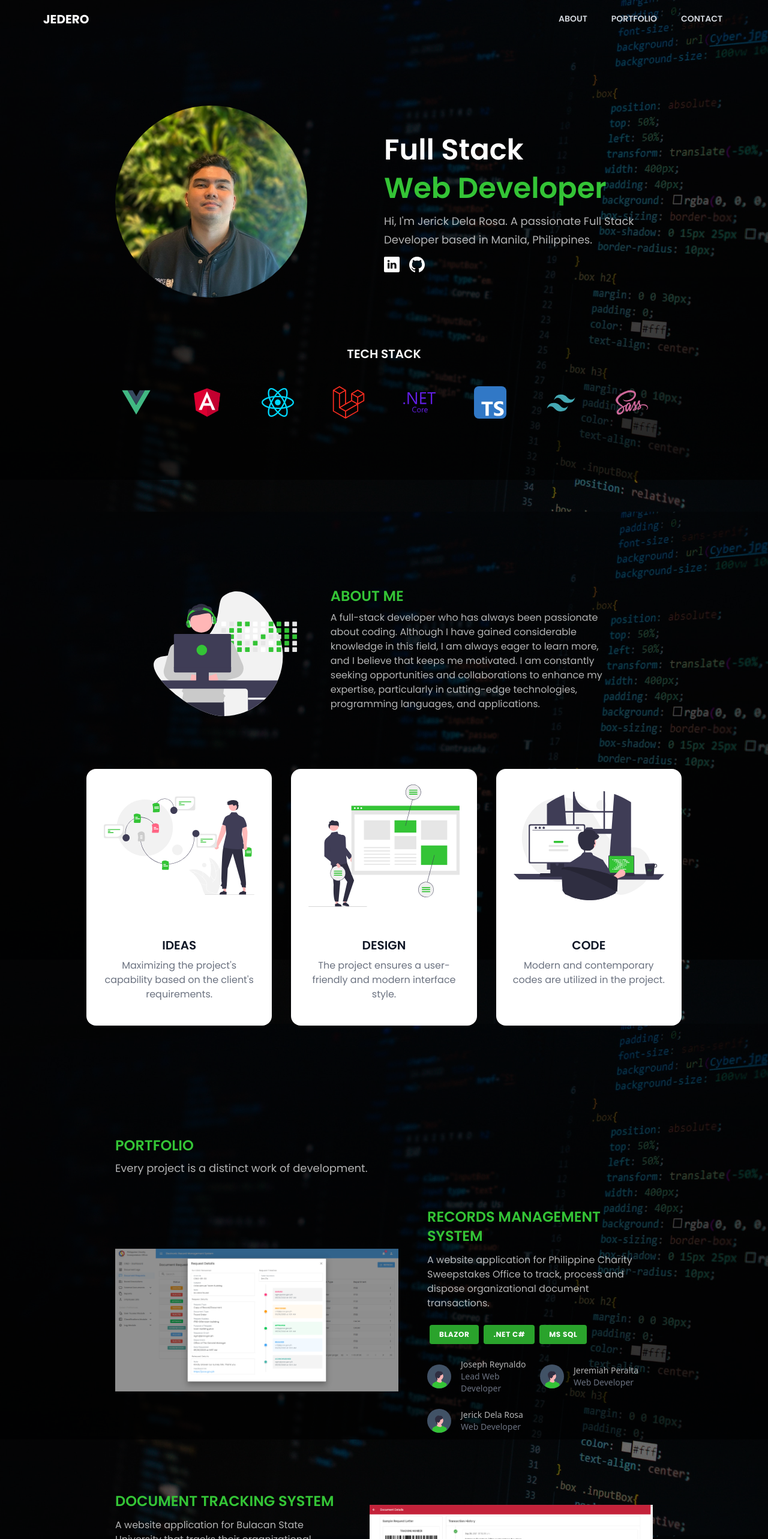
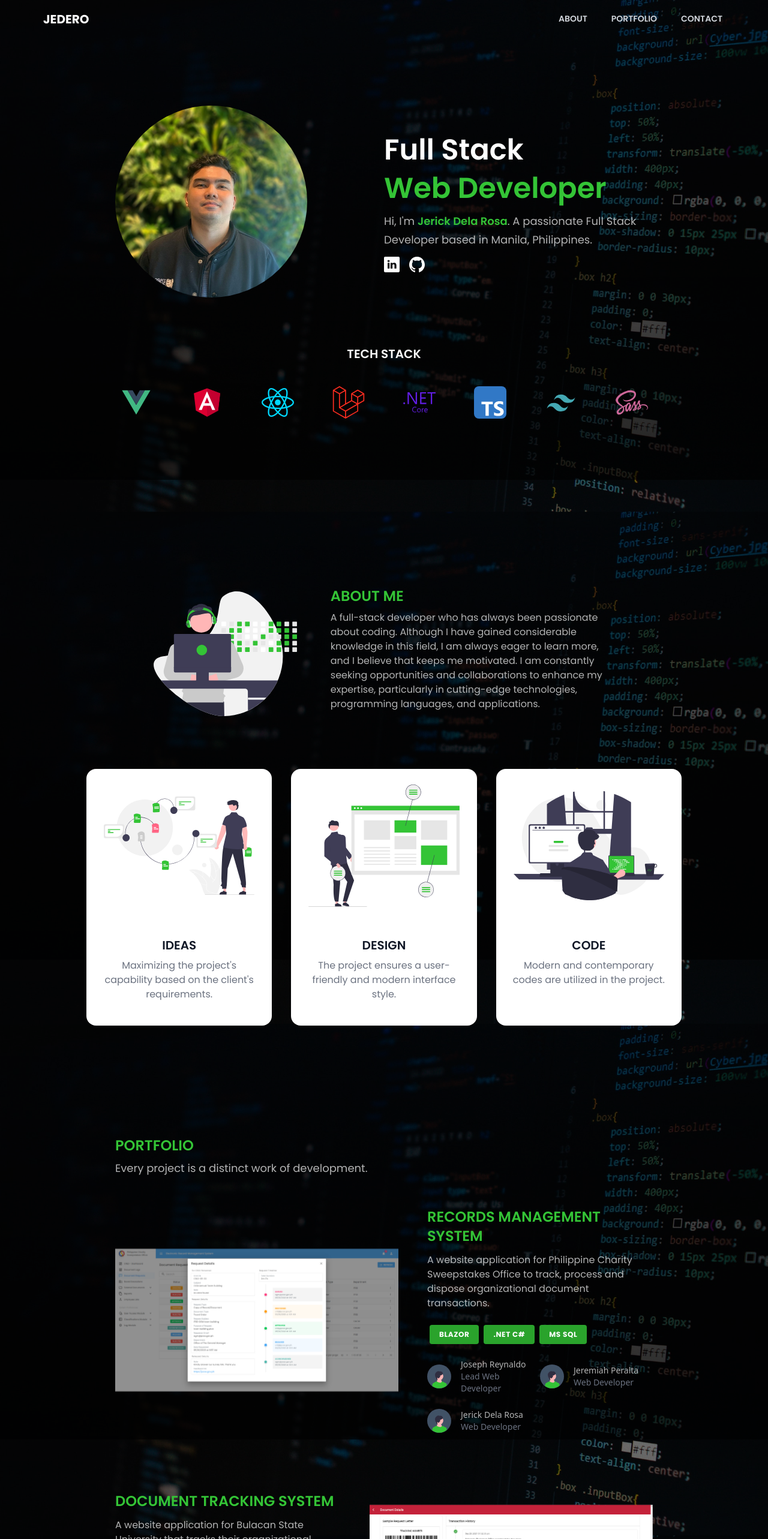
Before and after one commit to jerickdelarosa/react-portfolio, a React (Vite) app: page / in a window 1280 px wide. Shown: the top 2566 px of the page at 60% size. Built offline with nearby package versions, Linux system fonts and the light colour scheme.

Commit message:
added scroll animation using react-reveal

```diff
--- a/package.json
+++ b/package.json
@@ -16,6 +16,7 @@
     "flowbite-react": "^0.4.7",
     "react": "^18.2.0",
     "react-dom": "^18.2.0",
+    "react-reveal": "^1.2.2",
     "tw-elements": "^1.0.0-beta2"
   },
   "devDependencies": {
--- a/src/components/navigations/ScrollToTop.jsx
+++ b/src/components/navigations/ScrollToTop.jsx
@@ -28,7 +28,7 @@ const ScrollToTop = () => {
     }, [])
 
     return (
-        <div className="fixed bottom-6 right-6">
+        <div className="fixed bottom-6 right-6 z-50">
             <button
                 type="button"
                 onClick={scrollToTop}
--- a/src/components/sections/About.jsx
+++ b/src/components/sections/About.jsx
@@ -1,13 +1,16 @@
 import React from 'react'
 import { developer } from '../../assets'
+import Fade from 'react-reveal/Fade'
 
 const About = () => (
     <div className='flex flex-row items-center justify-center my-3 md:my-6 sm:px-0 px-6 pt-10'>
         <div className="flex flex-col rounded-2xl bg-transparent sm:max-w-xl md:max-w-4xl sm:flex-row md:px-8 md:py-4">
-            <img
-                className="h-auto w-full object-cover xs:w-60 xs:h-full sm:w-60 sm:h-48 md:w-full md:h-60 p-4 md:px-8 self-center"
-                src={developer}
-                alt="about-logo" />
+            <Fade duration={500}>
+                <img
+                    className="h-auto w-full object-cover xs:w-60 xs:h-full sm:w-60 sm:h-48 md:w-full md:h-60 p-4 md:px-8 self-center"
+                    src={developer}
+                    alt="about-logo" />
+            </Fade>
             <div className="flex flex-col justify-start p-6">
                 <h5
                     className="font-poppins mb-2 text-xl lg:text-2xl font-semibold text-green uppercase self-center sm:self-start">
--- a/src/components/sections/Contact.jsx
+++ b/src/components/sections/Contact.jsx
@@ -1,5 +1,6 @@
 import React from 'react'
 import { location, mail, resume } from '../../assets'
+import Fade from 'react-reveal/Fade'
 
 const Contact = () => {
     return (
@@ -11,6 +12,7 @@ const Contact = () => {
                     </h5>
                     <p className="lg:w-2/3 text-center sm:text-start leading-relaxed mb-4 font-poppins font-normal lg:text-[18px] text-dimWhite ">I would love to hear from you. Please get in touch with me through any of the channels listed below, and I'll do my best to get back to you as soon as possible. I appreciate you stopping by, and I look forward to connecting with you soon!</p>
                 </div>
+                <Fade bottom cascade duration={500}>
                     <div className="flex flex-col ss:flex-row text-center md:text-start mt-8 items-center ss:items-stretch">
                         <div className="p-2 lg:max-w-1/3 md:max-w-1/3 w-10/12 ss:w-full">
                             <a href="https://www.google.com/maps/place/San+Isidro,+Bulacan/@14.8651713,120.7276021,16z/data=!3m1!4b1!4m6!3m5!1s0x3396509283201985:0xa2c6cc7b7e2e669e!8m2!3d14.8635767!4d120.7335581!16s%2Fg%2F11gbf90d4q?entry=ttu" target='_blank'>
@@ -46,6 +48,7 @@ const Contact = () => {
                             </a>
                         </div>
                     </div>
+                </Fade>
             </div>
         </section>
     )
--- a/src/components/sections/Hero.jsx
+++ b/src/components/sections/Hero.jsx
@@ -2,18 +2,23 @@ import React from 'react'
 import styles from '../../styles'
 import { jedero } from '../../assets'
 import { mediaLinks } from '../../constants'
+import Fade from 'react-reveal/Fade'
 
 const Hero = () => (
     <section id="home" className={`flex md:flex-row flex-col sm:py-4 py-4 sm:px-16 px-0`}>
+        <Fade duration={500}>
             <div className={`flex-1 flex justify-center items-center flex-row mb-6 md:mb-0 relative`}>
                 <img src={jedero} alt="robot" className='rounded-full sm:w-80 md:w-90 xl:w-96 w-[80%] sm:h-80 md:wh-80 xl:h-96 h-[80%]' />
             </div>
+        </Fade>
+        <Fade cascade duration={500}>
             <div className={`flex-1 ${styles.flexStart} flex-col xl:px-0 sm:px-16 px-6 ss:ml-0 text-center md:text-start`}>
                 <h1 className='font-poppins font-semibold md:text-[48px] sm:text-[48px] xs:text-[42px] text-[32px] text-white md:leading-[64px] sm:leading-[64px] self-center md:self-start'>
                     Full Stack<br className='block' /> {" "}
                     <span className='text-green'>Web Developer</span> {" "}
                 </h1>
-            <p className={`${styles.paragraph} max-w-[470px] mt-2 self-center md:self-auto`}>Hi, I'm Jerick Dela Rosa. A passionate Full Stack Developer based in Manila, Philippines.</p>
+                <p className={`${styles.paragraph} max-w-[470px] mt-2 self-center md:self-auto`}>Hi, I'm <span class="text-green font-semibold">Jerick Dela Rosa</span>. A passionate Full Stack Developer based in Manila, Philippines.</p>
+                <Fade cascade duration={750} right>
                     <div className={`flex flex-row mt-3 self-center md:self-auto`}>
                         {mediaLinks.map((media, index) => (
                             <a href={media.link} key={`${media.id}-${index}`} target="_blank">
@@ -21,7 +26,9 @@ const Hero = () => (
                             </a>
                         ))}
                     </div>
+                </Fade>
             </div>
+        </Fade>
     </section>
 )
 
--- a/src/components/sections/Portfolio.jsx
+++ b/src/components/sections/Portfolio.jsx
@@ -1,9 +1,14 @@
 import React from 'react'
 import { projects } from '../../constants'
+import Fade from 'react-reveal/Fade'
 
 const ProjectTemplate = ({ title, year, description, projectImg, images, languages, developers, index }) => (
     <div className={`mt-3 lg:-mx-6 md:flex lg:items-center lg:justify-center ${index > 0 ? "pt-16" : "pt-0"}`}>
-        <img className={`order-1 ${index % 2 == 0 ? "md:order-1" : "md:order-2"} object-contain lg:object-scale-down w-full md:mx-6 md:w-1/2  sm:h-72 md:h-80`} src={projectImg} alt="" />
+
+        <Fade left={index % 2 == 0} right={index % 2 != 0} duration={500}>
+            <img className={`order-1 ${index % 2 == 0 ? "md:order-1" : "md:order-2"} object-contain lg:object-scale-down w-full md:mx-6 md:w-1/2  sm:h-72 md:h-80`} src={projectImg} alt={projectImg} />
+        </Fade>
+
         <div className={`order-2 ${index % 2 == 0 ? "md:order-2" : "md:order-1"} mt-6 md:w-1/2 md:mt-0 md:mx-6`}>
             <p className="font-poppins block text-xl font-semibold text-green md:text-2xl">
                 {title}
@@ -12,15 +17,15 @@ const ProjectTemplate = ({ title, year, description, projectImg, images, languag
             <p className="font-poppins mt-3 text-sm text-dimWhite md:text-base">
                 {description}
             </p>
-
+            <Fade cascade bottom duration={1000}>
                 <div className="flex items-center mt-6">
                     {languages.map((lang, index) => (
                         <p key={`${lang.id}-${index}`} className="inline-block mx-1 font-poppins tracking-wider rounded bg-dimGreen px-4 pb-2 pt-2 text-xs font-bold uppercase text-white">
                             {lang.title}
                         </p>
                     ))}
-
                 </div>
+            </Fade>
 
             <div className='grid sm:grid-cols-2'>
                 {developers.map((dev, index) => (
@@ -35,7 +40,7 @@ const ProjectTemplate = ({ title, year, description, projectImg, images, languag
                 ))}
             </div>
         </div>
-    </div>
+    </div >
 )
 
 const Portfolio = () => (
--- a/src/components/sections/Skills.jsx
+++ b/src/components/sections/Skills.jsx
@@ -2,6 +2,7 @@ import { useState, useEffect } from 'react'
 import styles from '../../styles'
 import { skills } from '../../constants'
 import About from './About'
+import Fade from 'react-reveal/Fade'
 
 const screenBreakpoints = {
     mobile: 480,
@@ -15,8 +16,10 @@ const Skills = () => {
         <section id="about" className={`flex flex-col sm:my-16 my-4 sm:px-16 px-0`}>
             <About />
             <div className={`flex-1 ${styles.flexCenter} flex-col xl:px-0 sm:px-0 px-6 ss:ml-0 text-center md:text-start lg:pb-10`}>
+                <Fade cascade bottom duration={500}>
                     <div className='flex flex-col md:flex-row'>
                         {skills.map((skill, index) => (
+
                             <div key={index} className="flex flex-col md:flex-col sm:flex-row self-center md:self-stretch rounded-2xl bg-white w-10/12 ss:w-full xs:max-w-xs sm:max-w-xl md:max-w-xs my-4 md:mx-2 lg:mx-4">
                                 <img className="rounded-t-lg object-contain xs:w-60 sm:w-60 md:w-11/12 w-full h-auto md:h-64 sm:h-48 xs:h-full md:rounded-none sm:rounded-none px-4 py-4 self-center" src={skill.image} alt={skill.id} />
                                 <div className="flex flex-col justify-start sm:justify-center md:justify-start p-6">
@@ -30,8 +33,9 @@ const Skills = () => {
                             </div>
                         ))}
                     </div>
+                </Fade>
             </div>
-        </section>
+        </section >
     )
 }
 
--- a/src/components/sections/TechStack.jsx
+++ b/src/components/sections/TechStack.jsx
@@ -1,19 +1,24 @@
 import React from 'react'
 import styles from '../../styles'
 import { languages } from '../../constants'
+import Fade from 'react-reveal/Fade'
 
 const TechStack = () => (
     <div className={`flex flex-col sm:flex-row sm:px-16 px-0`}>
         <div className={`flex-1 ${styles.flexCenter} flex-col xl:px-0 md:px-8 px-0 ss:ml-0`}>
             <div className='flex flex-col items-center mt-5 sm:mt-8 md:mt-16'>
+                <Fade duration={1000}>
                     <div className={`${styles.flexCenter} flex-col text-center`}>
                         <p className={`font-poppins mb-2 text-xl font-semibold text-white uppercase uppercase`}>Tech Stack</p>
                     </div>
+                </Fade>
+                <Fade cascade bottom duration={750}>
                     <div className={`${styles.flexCenter} flex-row flex-wrap mt-2 md:mt-4 `}>
                         {languages.map((lang, index) => (
                             <img key={`${lang.id}-${index}`} src={lang.icon} alt={lang.id} className={`w-[48px] h-[48px] ss:w-[54px] ss:h-[54px] object-contain cursor-default my-2 mx-4 ss:my-4 ss:mx-8 ${index !== lang.length - 1 ? "mr-4" : "mr-0"}  cursor-default`} />
                         ))}
                     </div>
+                </Fade>
             </div>
         </div>
     </div>
```
Also changed, not shown: 1 other file (tests, documents, lock files or other folders). Lines whose indentation alone changed are shown as unchanged.
